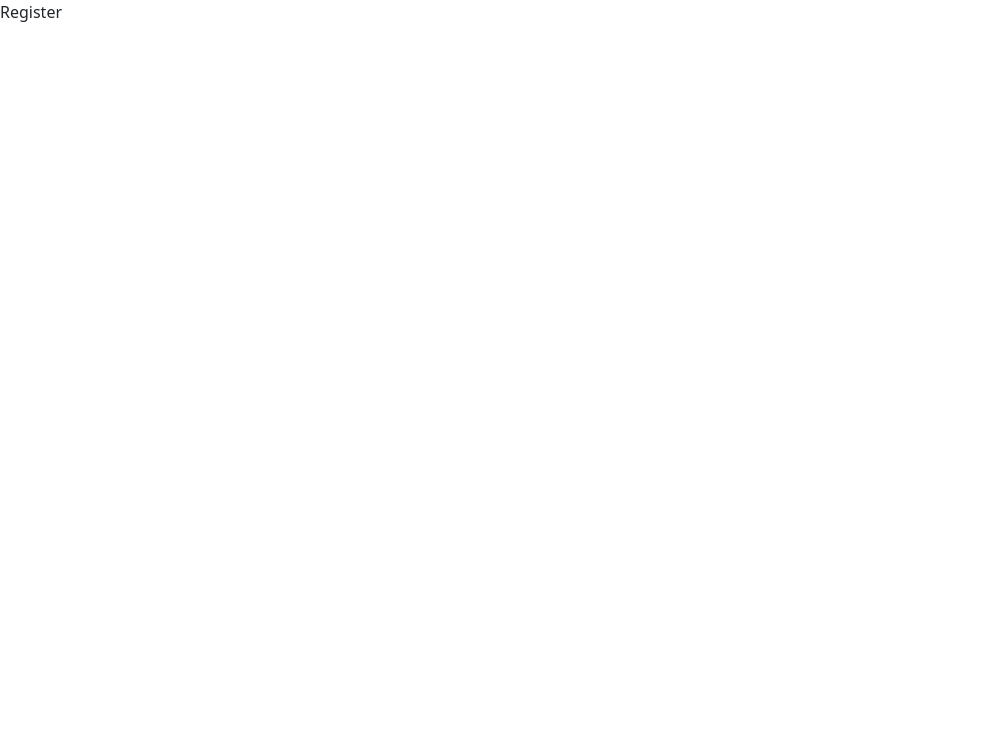
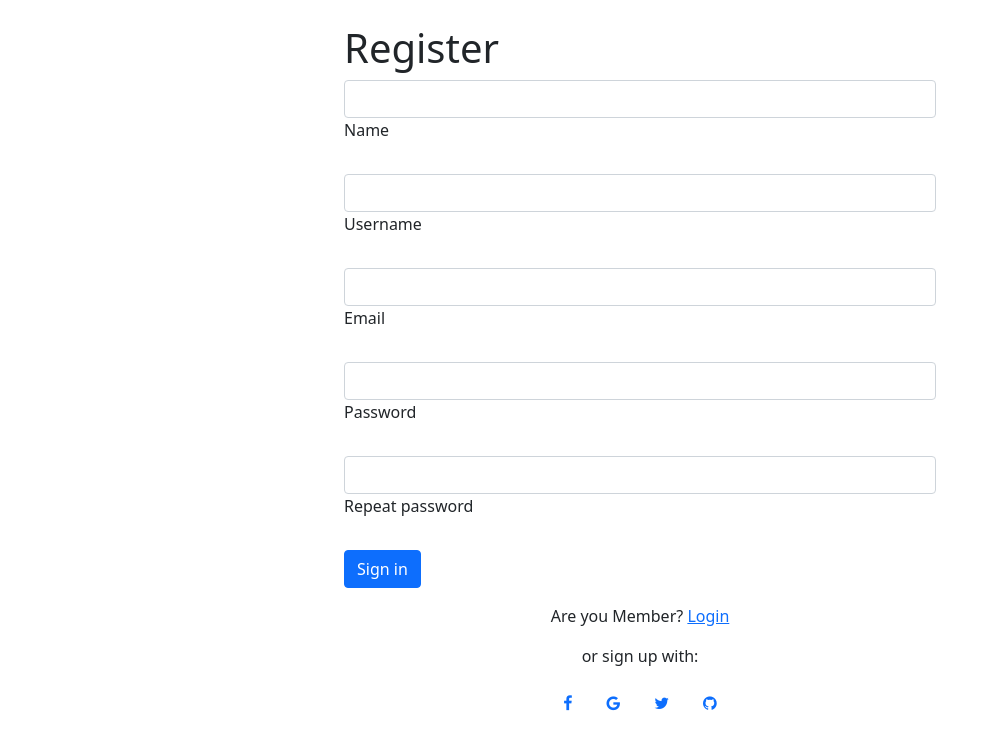
Before and after one commit to IgnacioCastro0713/MapPointsClient, a React (Vite) app: page /register in a window 1280 px wide. Shown: the top 750 px of the page, without its empty margins (0-998 px from the left). Built offline with nearby package versions, Linux system fonts and the light colour scheme.

Commit message:
forms for login and register pages completed font awesome added to the project

```diff
--- a/package.json
+++ b/package.json
@@ -9,6 +9,7 @@
   },
   "dependencies": {
     "bootstrap": "^5.1.3",
+    "font-awesome": "^4.7.0",
     "react": "^17.0.2",
     "react-dom": "^17.0.2",
     "react-router-dom": "^6.2.2"
--- a/src/App.jsx
+++ b/src/App.jsx
@@ -1,4 +1,8 @@
 import { BrowserRouter as Router, Route, Routes } from "react-router-dom";
+import "bootstrap/dist/css/bootstrap.min.css";
+import 'font-awesome/css/font-awesome.min.css';
+
+
 import Login from "./pages/Login";
 import Register from "./pages/Register";
 import React from "react";
--- a/src/pages/Login/index.jsx
+++ b/src/pages/Login/index.jsx
@@ -1,48 +1,39 @@
 import React from 'react';
-import "bootstrap/dist/css/bootstrap.min.css";
 import { Link } from "react-router-dom";
 
 
 function Login() {
   return (
-    <section className="vh-100">
-      <div className="container py-5 h-100">
-        <div className="row d-flex align-items-center justify-content-center h-100">
-          <div className="col-md-8 col-lg-7 col-xl-6">
-            <img src="https://mdbcdn.b-cdn.net/img/Photos/new-templates/bootstrap-login-form/draw2.svg"
-                 className="img-fluid" alt="Phone image"/>
-          </div>
-          <div className="col-md-7 col-lg-5 col-xl-5 offset-xl-1">
+    <div className="container-fluid w-50 p-4 justify-content-center pb-4">
+      <h1>Login</h1>
       <form>
         <div className="form-outline mb-4">
-                <input type="email" id="form1Example13" className="form-control form-control-lg"/>
-                <label className="form-label" htmlFor="form1Example13">Email address</label>
+          <input type="email" id="form2Example1" className="form-control"/>
+          <label className="form-label" htmlFor="form2Example1">Email address</label>
         </div>
-
         <div className="form-outline mb-4">
-                <input type="password" id="form1Example23" className="form-control form-control-lg"/>
-                <label className="form-label" htmlFor="form1Example23">Password</label>
+          <input type="password" id="form2Example2" className="form-control"/>
+          <label className="form-label" htmlFor="form2Example2">Password</label>
         </div>
-
-              <div className="d-flex mb-4">
-                <button type="submit" className="btn btn-primary  btn-block">Sign in</button>{"    "}
-                <Link to="/register" className="mt-1 m-lg-1" >Register</Link>
+        <button type="button" className="btn btn-primary btn-block mb-4">Sign in</button>
+        <div className="text-center">
+          <p>Not a member? <Link to="/register">Register</Link></p>
+          <p>or sign in with:</p>
+          <button type="button" className="btn btn-link btn-floating mx-1">
+            <i className="fa fa-facebook-f"></i>
+          </button>
+          <button type="button" className="btn btn-link btn-floating mx-1">
+            <i className="fa fa-google"></i>
+          </button>
+          <button type="button" className="btn btn-link btn-floating mx-1">
+            <i className="fa fa-twitter"></i>
+          </button>
+          <button type="button" className="btn btn-link btn-floating mx-1">
+            <i className="fa fa-github"></i>
+          </button>
         </div>
-
-
-              <div className="divider d-flex align-items-center my-4">
-                <p className="text-center fw-bold mx-3 mb-0 text-muted">OR</p>
-              </div>
-
-              <a className="btn btn-primary btn-lg btn-block" style={ { backgroundColor: '#3b5998' } } href="#!"
-                 role="button">
-                <i className="fab fa-facebook-f me-2"></i>Continue with Facebook
-              </a>
       </form>
     </div>
-        </div>
-      </div>
-    </section>
   );
 }
 
--- a/src/pages/Register/index.jsx
+++ b/src/pages/Register/index.jsx
@@ -1,8 +1,51 @@
 import React from 'react';
+import { Link } from "react-router-dom";
+
 
 function Register() {
   return (
-    <div>Register</div>
+    <div className="container p-4 w-50 justify-content-center pb-4">
+      <h1>Register</h1>
+      <form>
+        <div className="form-outline mb-4">
+          <input type="text" id="registerName" className="form-control"/>
+          <label className="form-label">Name</label>
+        </div>
+        <div className="form-outline mb-4">
+          <input type="text" id="registerUsername" className="form-control"/>
+          <label className="form-label">Username</label>
+        </div>
+        <div className="form-outline mb-4">
+          <input type="email" id="registerEmail" className="form-control"/>
+          <label className="form-label">Email</label>
+        </div>
+        <div className="form-outline mb-4">
+          <input type="password" id="registerPassword" className="form-control"/>
+          <label className="form-label">Password</label>
+        </div>
+        <div className="form-outline mb-4">
+          <input type="password" id="registerRepeatPassword" className="form-control"/>
+          <label className="form-label">Repeat password</label>
+        </div>
+        <button type="submit" className="btn btn-primary btn-block mb-3">Sign in</button>
+        <div className="text-center">
+          <p>Are you Member? <Link to="/login">Login</Link></p>
+          <p>or sign up with:</p>
+          <button type="button" className="btn btn-link btn-floating mx-1">
+            <i className="fa fa-facebook-f"></i>
+          </button>
+          <button type="button" className="btn btn-link btn-floating mx-1">
+            <i className="fa fa-google"></i>
+          </button>
+          <button type="button" className="btn btn-link btn-floating mx-1">
+            <i className="fa fa-twitter"></i>
+          </button>
+          <button type="button" className="btn btn-link btn-floating mx-1">
+            <i className="fa fa-github"></i>
+          </button>
+        </div>
+      </form>
+    </div>
   );
 }
 
```
Also changed, not shown: 1 other file (tests, documents, lock files or other folders). Lines whose indentation alone changed are shown as unchanged.
